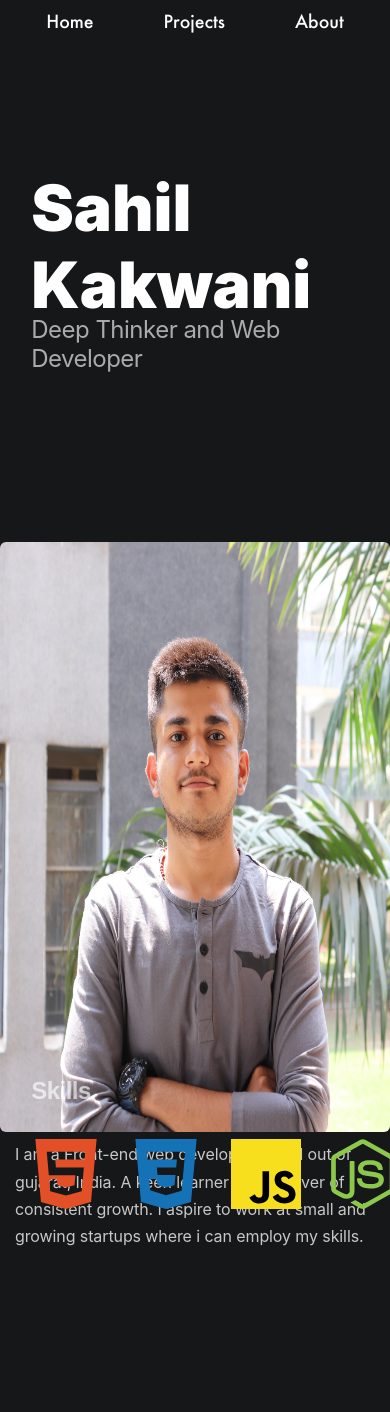
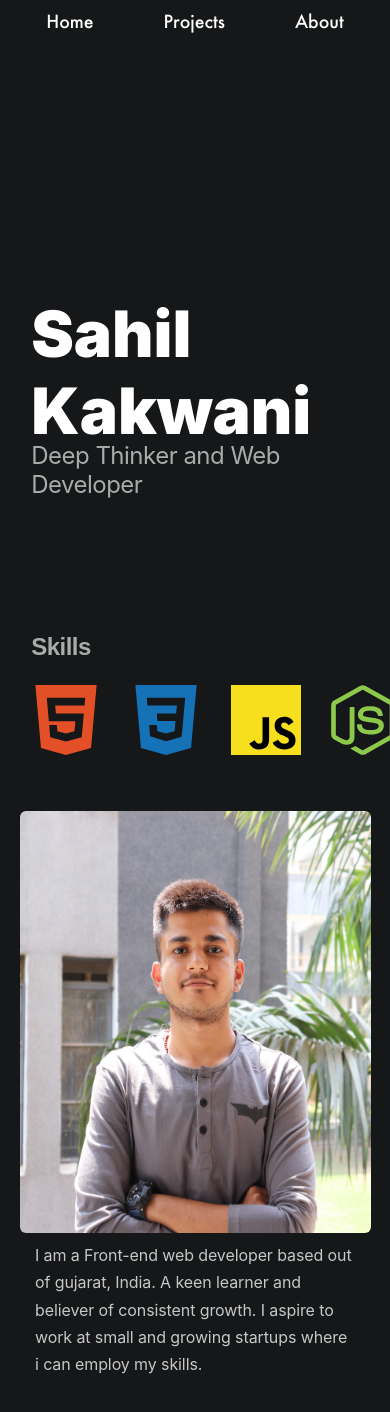
Before and after one commit to sahilkakwani9/React-Portfolio, a React (Create React App) app: page /main in a window 390 px wide. Before the commit the page ends 1265 px from the top, so only its background shows below. Built offline with nearby package versions, Linux system fonts and the light colour scheme.

Commit message:
Added responsive skill-section

```diff
--- a/src/components/Main.css
+++ b/src/components/Main.css
@@ -1,25 +1,27 @@
 .main-container {
-
     min-height: 100vh;
     max-width: 100vw;
     overflow: hidden;
+    display: grid;
+    grid-template-columns: 2fr 1fr;
     /* margin-top: -8vh; */
 }
 
 .text-container {
-    position: relative;
+    /* position: relative; */
 }
 
 .main-container .bio {
-    display: flex;
-    justify-content: space-between;
+    /* display: flex;
+    justify-content: space-between; */
+    margin-left: 8vw;
 }
 
 .main-container .data {
     padding-top: 30vh;
     text-align: left;
-    margin-left: 8vw;
-    width: 30%;
+
+    width: 70%;
 }
 
 .main-container .author {
@@ -38,35 +40,33 @@
     margin-top: -8px;
 }
 
-.bio .headshot-img {
-    width: 30%;
+.main-container .headshot-img {
     margin-top: 20vh;
     margin-right: 1vw;
 }
 
-.bio .headshot-img img{
-    height: 70vh;
-    width: 100%;
+.main-container .headshot-img img{
+    height: 73vh;
+    width: 90%;
     border-radius: 6px;
 }
 
-.bio .headshot-img .img-txt{
+.main-container .headshot-img .img-txt{
     color: #FFFFFF;
     text-align: start;
     opacity: 0.76;
     font-size: 1rem;
-    margin-top: -10px;
-    padding: 15px;
+    margin-top: -30px;
+    padding: 35px;
     line-height: 1.7;
     letter-spacing: -0.1px;
 }
 
 .main-container .skills-container{
-    position: absolute;
-    bottom: 5vh;
-    left: 8vw;
+    /* position: absolute; */
     width: 645px;
     overflow-x: scroll;
+    margin-top: 50px;
 }
 
 .main-container .skills-container h3 {
@@ -80,7 +80,7 @@
 
 .main-container .skills-container .skills-slider {
     display: flex;
-    padding-top: 10px;
+    /* padding-top: 10px; */
     padding-bottom: 10px;
 }
 
@@ -104,8 +104,10 @@
 
 @media only screen and (max-width: 700px) {
 
-
-    .main-container .bio {
+    .text-container {
+        margin-top: 10vh;
+    }
+    .main-container {
         display: block;
     }
     .main-container .author {
@@ -114,16 +116,26 @@
 
     .main-container .data {
         width: 80%;
-        padding-top: 20vh;
+        padding-top: 25vh;
     }
 
-    .bio .headshot-img img {
+    .main-container .headshot-img img {
         /* display: none; */
+        height: 50vh;
     }
 
-    .bio .headshot-img {
+    .main-container .headshot-img {
+        padding-top: 0;
         width: 100%;
-        height: 100%;
+        height: 50%;
+        margin-top: 5vh;
+    }
+
+
+    .main-container .skills-container {
+        margin-bottom: 0;
+        margin-top: 13vh;
+        width: 100%;
     }
 
 
--- a/src/components/Main.js
+++ b/src/components/Main.js
@@ -10,12 +10,7 @@ function Main() {
           <h1 className='author'>Sahil Kakwani</h1>
           <div className="subtitle">Deep Thinker and Web Developer</div>
         </div>
-        <div className='headshot-img'>
-          <img src="./sahil-headshot-c.jpg" alt="" />
-          <div className='img-txt'>I am a Front-end web developer based out of gujarat, India. A keen learner and believer of consistent growth. I aspire to work at small and growing startups where i can employ my skills.</div>
-        </div>
-      </div>
-      <div className="skills-container">
+        <div className="skills-container">
         <h3>Skills</h3>
         <div className='skills-slider'>
           <div className='list'>
@@ -45,8 +40,13 @@ function Main() {
           </div>
         </div>
       </div>
+        </div>
+
       </div>
-
+      <div className='headshot-img'>
+          <img src="./sahil-headshot-c.jpg" alt="" />
+          <div className='img-txt'>I am a Front-end web developer based out of gujarat, India. A keen learner and believer of consistent growth. I aspire to work at small and growing startups where i can employ my skills.</div>
+        </div>
     </div>
   )
 }
```
